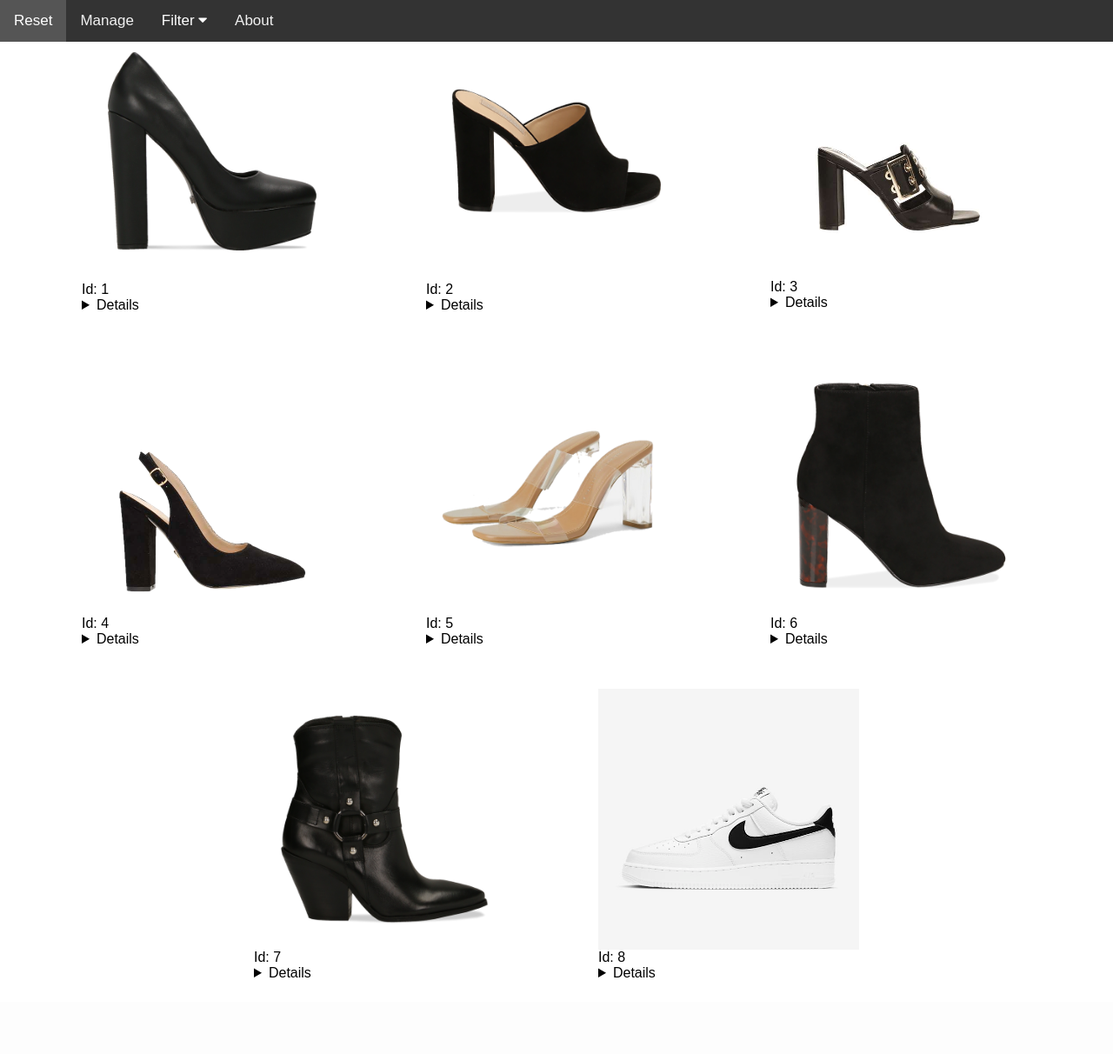
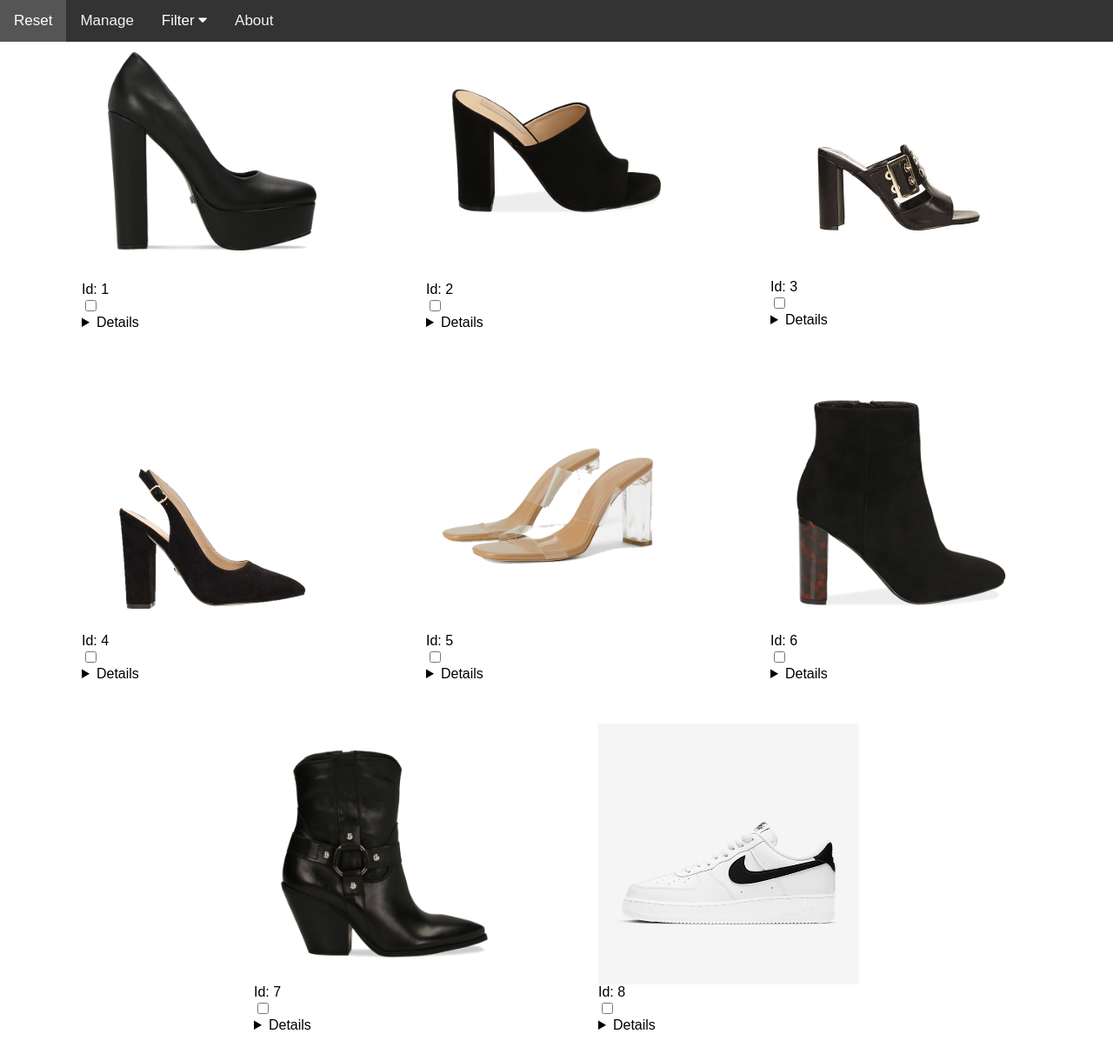
Before and after one commit to ClaudioViti/lookbook, a Django app: page / in a window 1280 px wide. Shown: the whole page at 87% size. Before the commit the page ends 1124 px from the top, so only its background shows below. Run offline with Django 3.2, Linux system fonts and the light colour scheme; data comes from the database, SQL or seed files in the repository.

Commit message:
checkox WIP

```diff
--- a/lookbook/urls.py
+++ b/lookbook/urls.py
@@ -22,6 +22,5 @@ from django.conf.urls.static import static
 urlpatterns = [
     path('', ShoeListView.as_view()),
     path('shoes/<int:pk>/favourite/', FavouriteUpdateView.as_view(), name='shoe-favourite'),
-    path('shoes/<color>/', ShoeListView.as_view()),
     path('admin/', admin.site.urls),
 ] + static(settings.MEDIA_URL, document_root=settings.MEDIA_ROOT)
--- a/shoes/templates/shoes/shoe_list.html
+++ b/shoes/templates/shoes/shoe_list.html
@@ -2,6 +2,7 @@
 <!DOCTYPE html>{% load static %}
 <html>
 <head>
+<link rel="icon" type="image/png" href="{% static 'favicon.png' %}">
 <meta name="viewport" content="width=device-width, initial-scale=1">
 <link rel="stylesheet" href="https://cdnjs.cloudflare.com/ajax/libs/font-awesome/4.7.0/css/font-awesome.min.css">
 <style>
@@ -189,6 +190,12 @@ function myFunction() {
   }
 }
 </script>
+<script type="module">
+  document.querySelector('#item-list').addEventListener('change', ev => {
+    const el = ev.target;
+    console.log(el.checked);
+  })
+  </script>
 <section class="lookbook">
   {% for shoe in object_list %}
   <article>
@@ -196,6 +203,7 @@ function myFunction() {
       <img src="{{ shoe.image.url }}">
       <figcaption>
         <header> Id: {{ shoe.pk }} </header>
+        <input type="checkbox">
         <details>
         <dt>
           <dl> Model: {{ shoe.model }} </dl>
--- a/shoes/views.py
+++ b/shoes/views.py
@@ -33,7 +33,6 @@ class ShoeListView(ListView):
         return super().get_context_data(form=self.form, **kwargs)
 
 from django.views.generic.edit import UpdateView
-from myapp.models import Author
 
 class FavouriteUpdateView(UpdateView):
     model = models.Shoe
```
